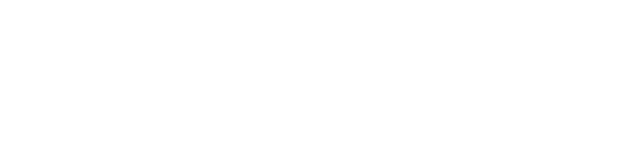
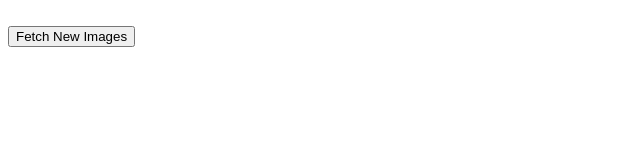
Before and after one commit to azanra/odin-working-with-api, a website: page src/index.html in a window 1280 px wide. Shown: the whole page, without its empty margins (0-640 px from the left). Drawn offline with Linux system fonts and the light colour scheme.

Commit message:
Add button to fetch new image on click

```diff
--- a/src/index.html
+++ b/src/index.html
@@ -6,6 +6,13 @@
     <title>Document</title>
   </head>
   <body>
-    <img src="#" alt="" />
+    <div>
+      <div>
+        <img src="#" alt="" />
+      </div>
+      <div>
+        <button id="fetchBtn">Fetch New Images</button>
+      </div>
+    </div>
   </body>
 </html>
```
Also changed, not shown: src/index.js (+8 -0 lines).
